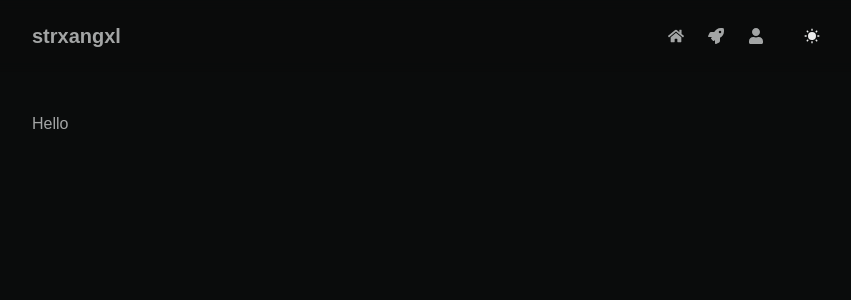
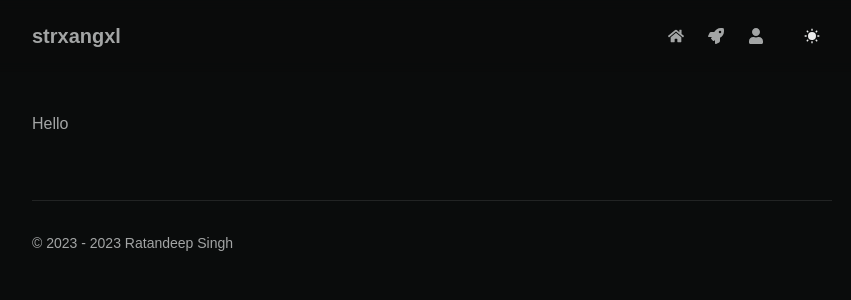
Before and after one commit to Strxangxl/portfolio, a Next.js app: page / in a window 1280 px wide. Shown: the top 300 px of the page, without its empty margins (208-1059 px from the left). Built offline with nearby package versions, Linux system fonts and the light colour scheme.

Commit message:
footer part done

```diff
--- /dev/null
+++ b/src/layout/Footer.tsx
@@ -0,0 +1,18 @@
+import { Divider, Grid, Link, Stack, Text } from "@chakra-ui/react";
+
+const Footer = () => {
+  return (
+    <Stack as="footer" layerStyle="layoutBlock" spacing={8}>
+      <Divider />
+
+      <Text fontSize={['xs', 'sm']}>
+        &copy; 2023 - {new Date().getFullYear()}{' '}
+        <Link href="https://github.com/Strxangxl" target="_blank">
+          Ratandeep Singh
+        </Link>
+      </Text>
+    </Stack>
+  );
+};
+
+export default Footer;
--- a/src/layout/index.tsx
+++ b/src/layout/index.tsx
@@ -1,6 +1,7 @@
 import type { ReactNode } from "react";
 import { Box, Stack } from "@chakra-ui/react";
 import Header from "./Header";
+import Footer from "./Footer";
 
 type LayoutProps = {
   children: ReactNode;
@@ -27,6 +28,7 @@ const Layout = ({ children }: LayoutProps) => {
         <Box as="main" layerStyle="layoutBlock">
           {children}
         </Box>
+        <Footer />
       </Stack>
     </Box>
   );
```
